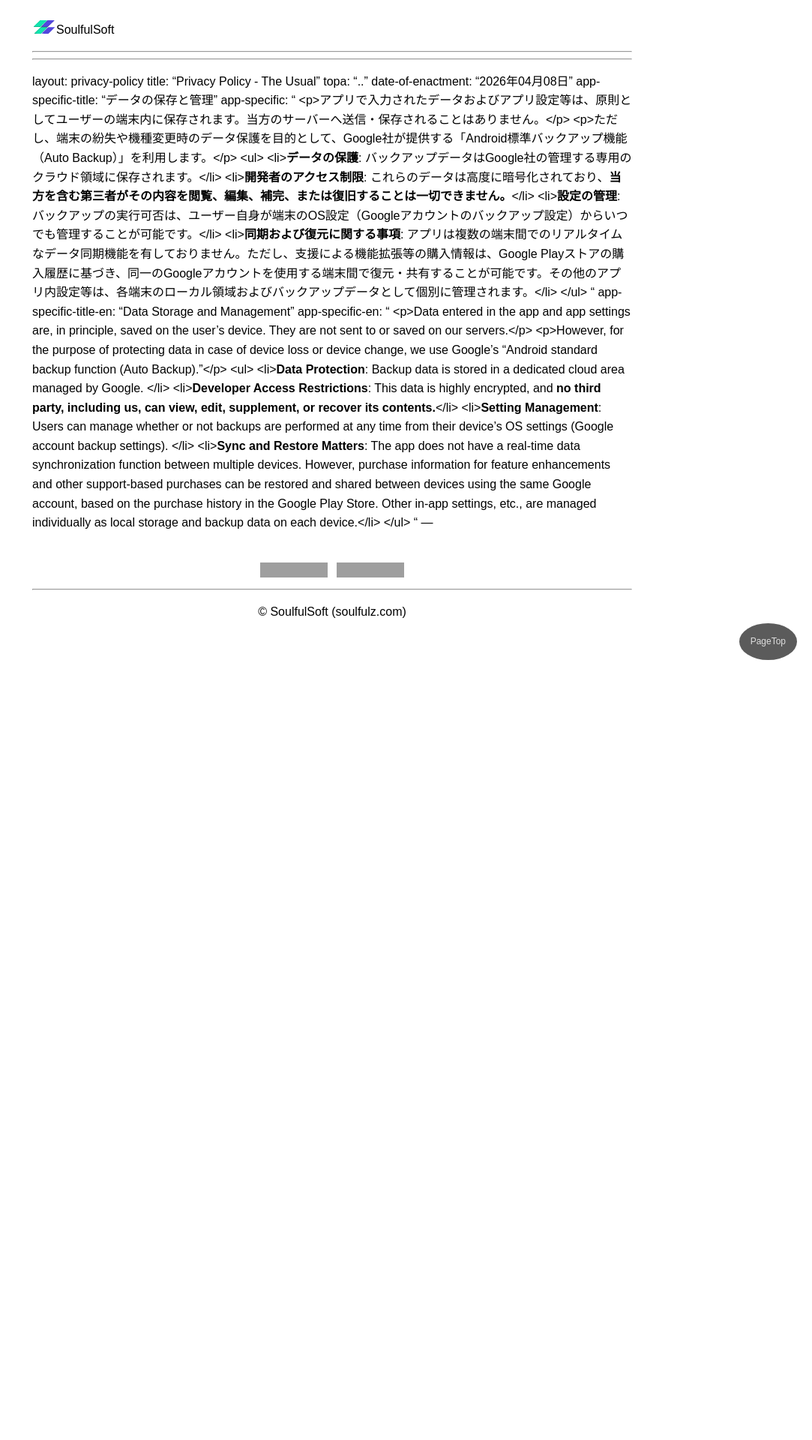
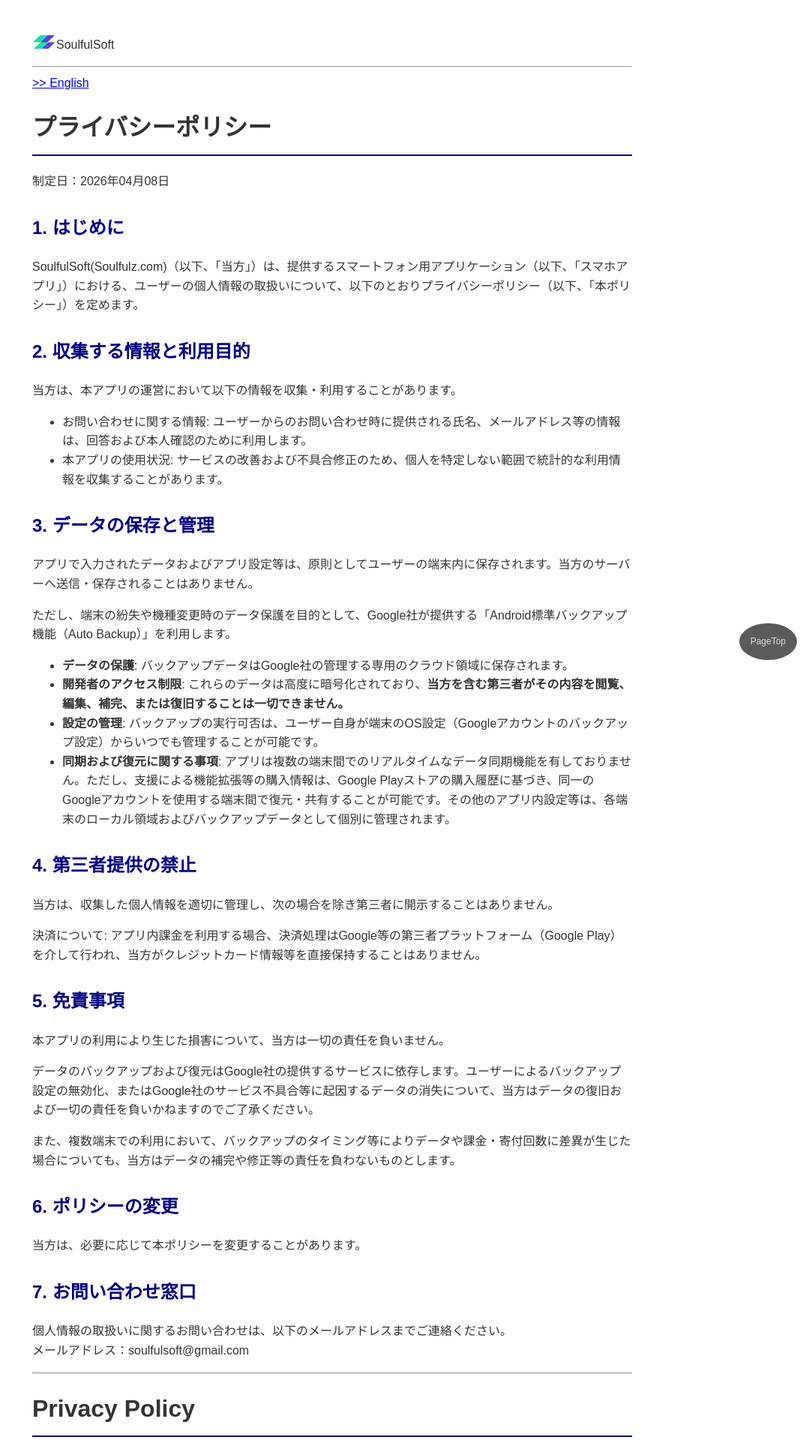
Before and after one commit to SoulfulSoft/soulfulsoft.github.io, a Jekyll site: the page built from the_usual_phrase/privacy-policy.md, in a window 1280 px wide. Shown: the top 1920 px of the page at 75% size, without its empty margins (197-1280 px from the left). Built offline with Jekyll 4.4.1, drawn with Linux system fonts in a browser that asks for light colours; our own code applies the rules of GitHub Pages for plain Markdown files; before the commit the page ends 900 px from its top, so only the background shows below that; some of the changed text lies outside the part shown; grey boxes are pictures that could not be loaded.

Commit message:
Update privacy-policy.md

```diff
--- a/the_usual_phrase/privacy-policy.md
+++ b/the_usual_phrase/privacy-policy.md
@@ -1,4 +1,3 @@
-
 ---
 layout: privacy-policy
 title: "Privacy Policy - The Usual"
@@ -16,14 +15,4 @@ app-specific: "
     </ul>
 "
 app-specific-title-en: "Data Storage and Management"
-app-specific-en: "
-    <p>Data entered in the app and app settings are, in principle, saved on the user's device. They are not sent to or saved on our servers.</p>
-    <p>However, for the purpose of protecting data in case of device loss or device change, we use Google's "Android standard backup function (Auto Backup)."</p>
-    <ul>
-        <li><strong>Data Protection</strong>: Backup data is stored in a dedicated cloud area managed by Google. </li>
-        <li><strong>Developer Access Restrictions</strong>: This data is highly encrypted, and <strong>no third party, including us, can view, edit, supplement, or recover its contents.</strong></li>
-        <li><strong>Setting Management</strong>: Users can manage whether or not backups are performed at any time from their device's OS settings (Google account backup settings). </li>
-        <li><strong>Sync and Restore Matters</strong>: The app does not have a real-time data synchronization function between multiple devices. However, purchase information for feature enhancements and other support-based purchases can be restored and shared between devices using the same Google account, based on the purchase history in the Google Play Store. Other in-app settings, etc., are managed individually as local storage and backup data on each device.</li>
-    </ul>
-"
 ---
```
